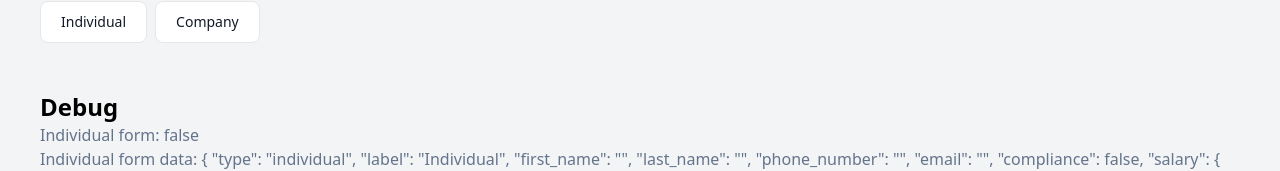
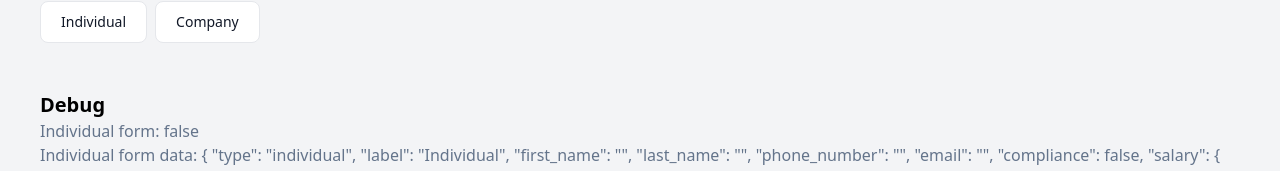
Before and after one commit to preginald/ryve-property, a Nuxt app: page / in a window 1280 px wide. Shown: the part 195-366 px from the top of the page. Built offline with nearby package versions, Linux system fonts and the light colour scheme.

Commit message:
add heading style

```diff
--- a/assets/css/main.css
+++ b/assets/css/main.css
@@ -14,8 +14,12 @@ h2 {
     @apply text-4xl font-extrabold dark:text-white
 }
 
+h3 {
+    @apply text-2xl font-bold dark:text-white mt-3
+}
+
 h4 {
-    @apply text-2xl font-bold dark:text-white
+    @apply text-xl font-bold dark:text-white
 }
 
 /* select {
```
